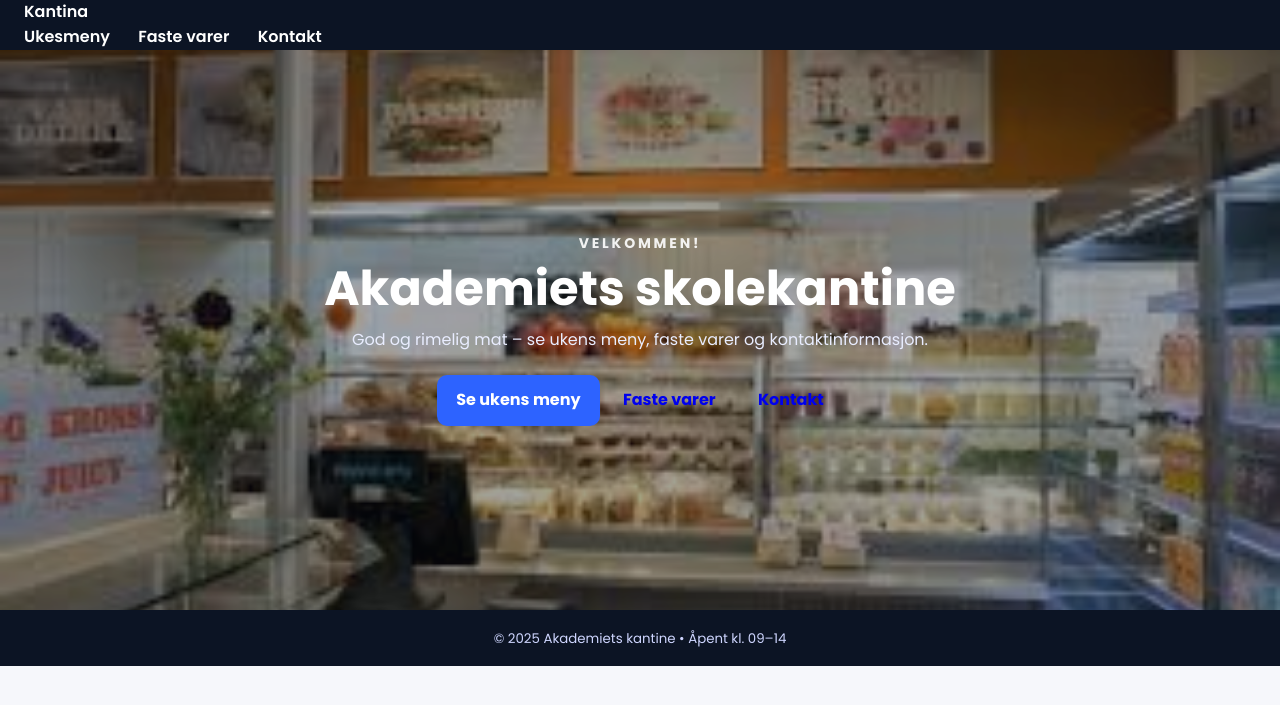
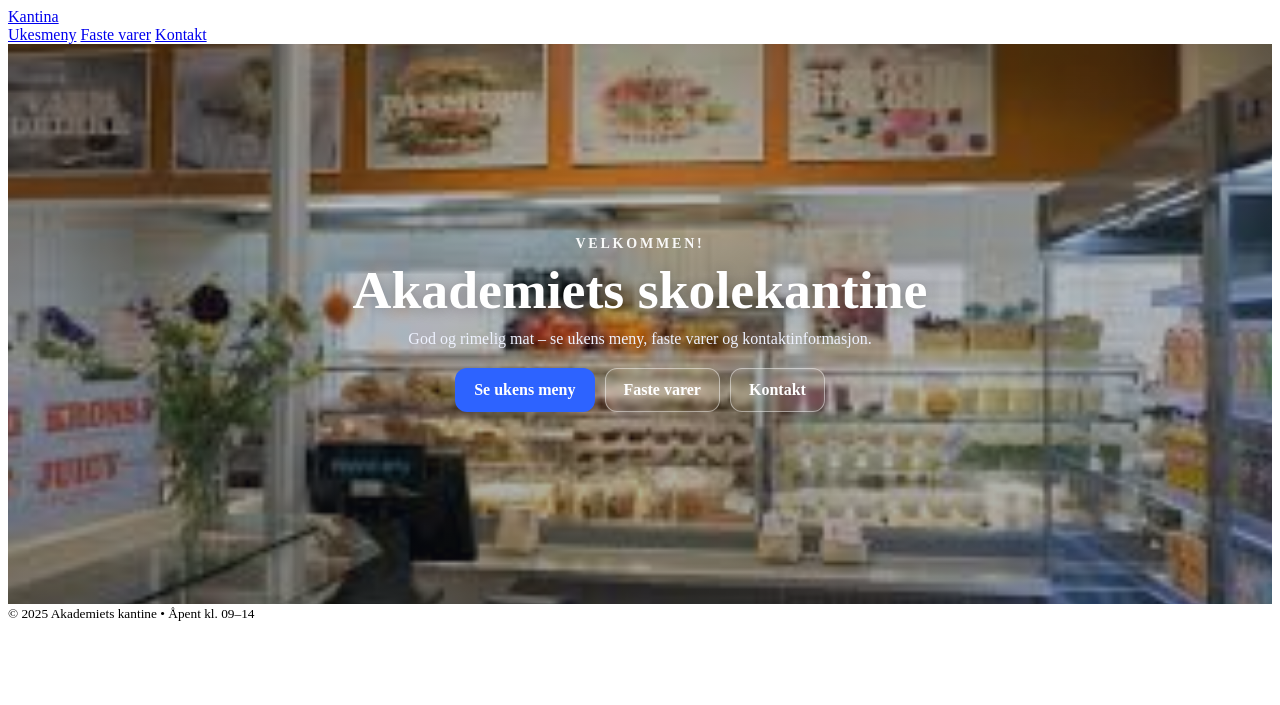
Before and after one commit to haujul11/kantineprosjekt, a Flask app: page / in a window 1280 px wide. Shown: the top 705 px of the page. Run offline with Flask 3, Linux system fonts and the light colour scheme.

Commit message:
enkel flask app

```diff
--- a/static/style.css
+++ b/static/style.css
@@ -1,164 +1,73 @@
-/* -------------------------------------------------
-   Enkelt, ryddig og lett å forklare
---------------------------------------------------*/
-:root{
-  --bg: #f6f7fb;
-  --text: #131722;
-  --muted: #5c6470;
-  --brand: #2d63ff;
-  --brand-700:#234dd1;
-  --card: #ffffff;
-  --nav: #0c1424;
-  --shadow: 0 4px 18px rgba(0,0,0,.08);
-  --radius: 14px;
-}
-
-/* Reset & base */
-*{box-sizing:border-box}
-html,body{margin:0;padding:0}
-body{
-  font-family: "Poppins", system-ui, -apple-system, Segoe UI, Roboto, Arial, sans-serif;
-  background: var(--bg);
-  color: var(--text);
-  line-height: 1.55;
-}
-
-/* Top-nav */
-nav{
-  position: sticky; top:0; z-index: 50;
-  background: var(--nav);
-  color:#fff;
-}
-nav .container{
-  max-width: 1200px; margin:0 auto;
-  padding: 14px 20px;
-  display:flex; align-items:center; justify-content:space-between;
-}
-nav a{ color:#fff; text-decoration:none; font-weight:600; margin-left:24px; }
-nav a:hover{ opacity:.85 }
-
-/* Felles container */
-.container-page{
-  max-width:1200px; margin:0 auto; padding:28px 20px;
-}
-
-/* Footer */
-footer{
-  background: var(--nav); color:#cfd6ff;
-  text-align:center; padding:16px 12px;
-}
-
-/* ------------------ HERO (forside) ------------------ */
-/* Bruker statisk url – ingen Jinja-variabel nødvendig */
+/* --- HERO (forside) – skarpt bilde, myk gradient, tydelig tekst/knapper --- */
 .hero{
   position: relative;
   min-height: 70vh;
-  display:flex; align-items:center; justify-content:center;
-  text-align:center; color:#fff;
-  background: center/cover no-repeat url("/static/kantine.jpeg");
-  /* ingen blur – bare en myk mørk overlay for kontrast */
+  display: flex;
+  align-items: center;
+  justify-content: center;
+  overflow: hidden;
+}
+.hero-bg{
+  position: absolute; inset: 0;
+  background: url("/static/kantine.jpeg") center/cover no-repeat;
+  transform: scale(1.02);           /* litt «parallax»-følelse */
 }
 .hero::after{
   content:""; position:absolute; inset:0;
-  background: rgba(8, 14, 26, 0.38);   /* lett nedtoning */
+  /* ingen blur, bare lett mørk gradient for kontrast */
+  background: linear-gradient(
+    to bottom,
+    rgba(12, 20, 36, 0.25),
+    rgba(12, 20, 36, 0.35)
+  );
 }
 .hero-inner{
-  position:relative; z-index:1;
-  max-width: 900px; padding: 16px;
+  position: relative; z-index: 1;
+  text-align: center; color: #fff;
+  max-width: 900px; padding: 24px;
 }
 .hero h3{
-  margin:0 0 6px; font-size:14px; letter-spacing:.2em;
-  text-transform:uppercase; opacity:.9;
+  margin: 0 0 8px;
+  font-size: 14px; letter-spacing: .20em;
+  text-transform: uppercase;
+  opacity: .95;
 }
 .hero h1{
-  margin:0 0 12px; font-size: clamp(28px, 4.5vw, 48px);
-  font-weight:800; line-height:1.15;
+  margin: 0 0 10px;
+  font-size: clamp(28px, 4.2vw, 56px);
+  font-weight: 800; line-height: 1.12;
+  text-shadow: 0 2px 14px rgba(0,0,0,.28);
 }
 .hero p{
-  margin:0 0 22px; color:#e9edff;
+  margin: 0 0 20px;
+  color: #eef2ff; font-weight: 500;
+}
+.hero-buttons{
+  display: flex; gap: 10px; justify-content: center; flex-wrap: wrap;
 }
 
-/* Knapper */
+/* Knappestiler (matchende resten av siden) */
 .btn{
-  display:inline-block; padding:12px 18px; border-radius: 10px;
-  font-weight:700; text-decoration:none; transition:.18s ease-in-out;
-  border:1px solid transparent;
+  display: inline-block;
+  padding: 12px 18px;
+  border-radius: 12px;
+  font-weight: 700;
+  text-decoration: none;
+  transition: .18s ease-in-out;
+  border: 1px solid transparent;
 }
 .btn-primary{
-  background: var(--brand); color:#fff;
+  background: #2d63ff; color: #fff;
 }
 .btn-primary:hover{
-  background: var(--brand-700); transform: translateY(-1px);
+  background: #234dd1; transform: translateY(-1px);
 }
-.btn-secondary{
-  background: transparent; color:#fff;
+.btn-ghost{
+  background: rgba(255,255,255,.12);
+  color: #fff;
   border-color: rgba(255,255,255,.45);
+  backdrop-filter: saturate(140%) blur(2px);
 }
-.btn-secondary:hover{
-  background: rgba(255,255,255,.06);
+.btn-ghost:hover{
+  background: rgba(255,255,255,.18);
 }
-
-/* ------------------ TITLER ------------------ */
-.section-title{
-  font-size: clamp(22px, 3.2vw, 30px);
-  margin: 8px 0 18px; font-weight:800;
-}
-
-/* ------------------ KORT / GRID (ukesmeny + faste varer) ------------------ */
-.menu-grid{
-  display:grid;
-  grid-template-columns: repeat(auto-fit, minmax(260px, 1fr));
-  gap: 18px;
-}
-
-/* Selve kortet */
-.menu-item{
-  background: var(--card);
-  border-radius: var(--radius);
-  box-shadow: var(--shadow);
-  overflow: hidden;
-}
-
-/* Produktbilde – mindre «zoom»: høyere utsnitt, objekt sentrert */
-.menu-img, .menu-card-img{
-  display:block; width:100%;
-  height: 200px;                 /* var ofte 230–260 – litt lavere = mindre zoom */
-  object-fit: cover;             /* fyller kortet men ikke «ekstra-zoom» */
-  object-position: center;       /* midt i motivet */
-}
-
-/* Innhold under bildet */
-.menu-info{
-  padding: 14px 16px;
-}
-.menu-name{
-  font-weight:700; margin:0 0 6px;
-}
-.menu-desc{
-  margin:0 0 8px; color: var(--muted);
-  font-size: 0.95rem;
-}
-.menu-price{
-  font-weight:800; color: var(--brand);
-}
-
-/* Kort brukt på oversikter der pris ligger i en bunn-linje */
-.card{
-  background: var(--card);
-  border-radius: var(--radius);
-  box-shadow: var(--shadow);
-  overflow:hidden;
-}
-.card .row{
-  display:flex; align-items:center; justify-content:space-between;
-  padding:12px 16px; border-top:1px solid #eef0f6;
-}
-.card .title{ font-weight:800 }
-.card .price{ font-weight:800; color:var(--brand) }
-
-/* -------------- Små justeringer responsivt -------------- */
-@media (max-width:600px){
-  .hero{ min-height: 62vh; }
-  nav .container{ padding:12px 16px }
-  .btn{ padding:10px 14px }
-}
```
